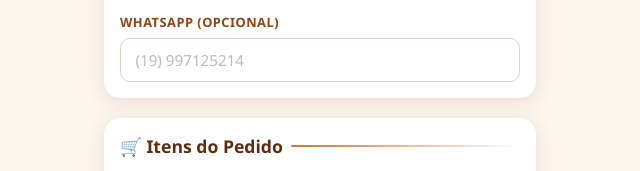
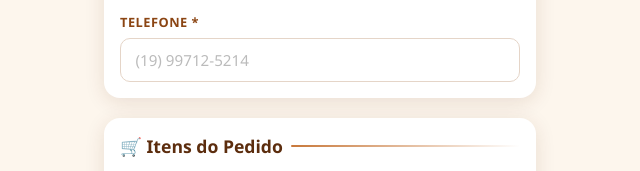
Before and after one commit to GAbriel-dot7/cardapio-pascoa, a plain HTML site: page index.html in a window 1280 px wide. Both pictures are taken after a click on the button "🛒 Meu Pedido". Shown: the part 449-620 px from the top of the page, 320-960 px from the left. Drawn offline with Linux system fonts and the light colour scheme.

Commit message:
telefone adicionado

```diff
--- a/index.html
+++ b/index.html
@@ -335,9 +335,9 @@
       </div>
 
       <div class="form-group" style="margin-bottom:0">
-        <label class="form-label" for="customer-phone">WhatsApp (opcional)</label>
+        <label class="form-label" for="customer-phone">Telefone *</label>
         <input class="form-input" type="tel" id="customer-phone"
-               placeholder="(19) 997125214" autocomplete="tel">
+               placeholder="(19) 99712-5214" autocomplete="tel">
       </div>
     </div>
 
```
